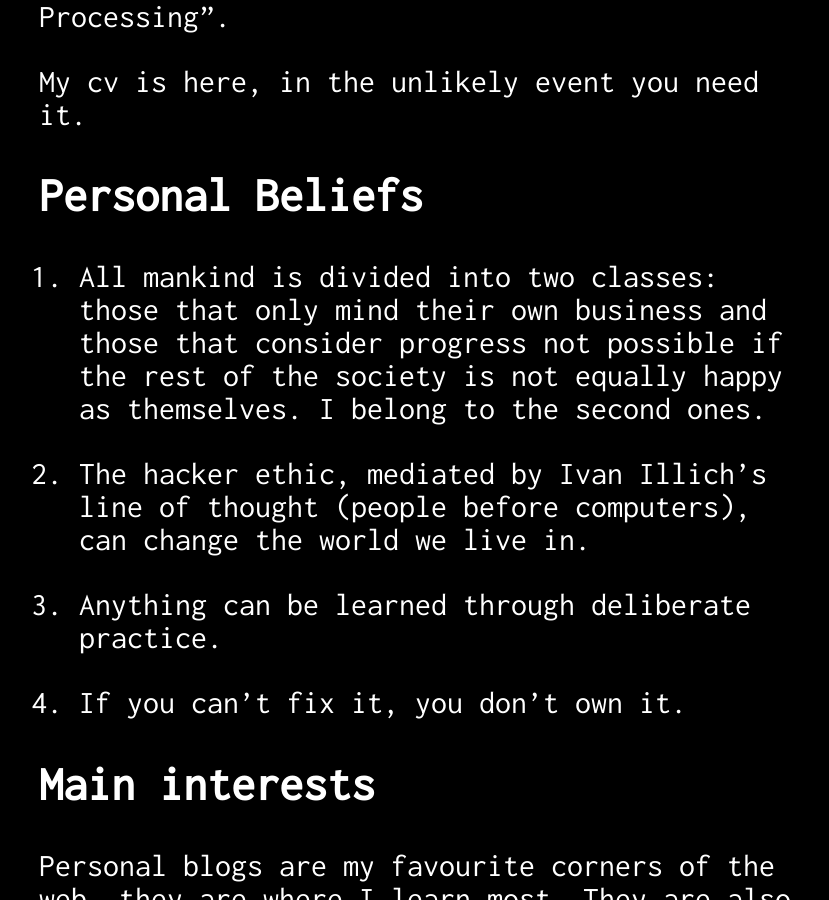
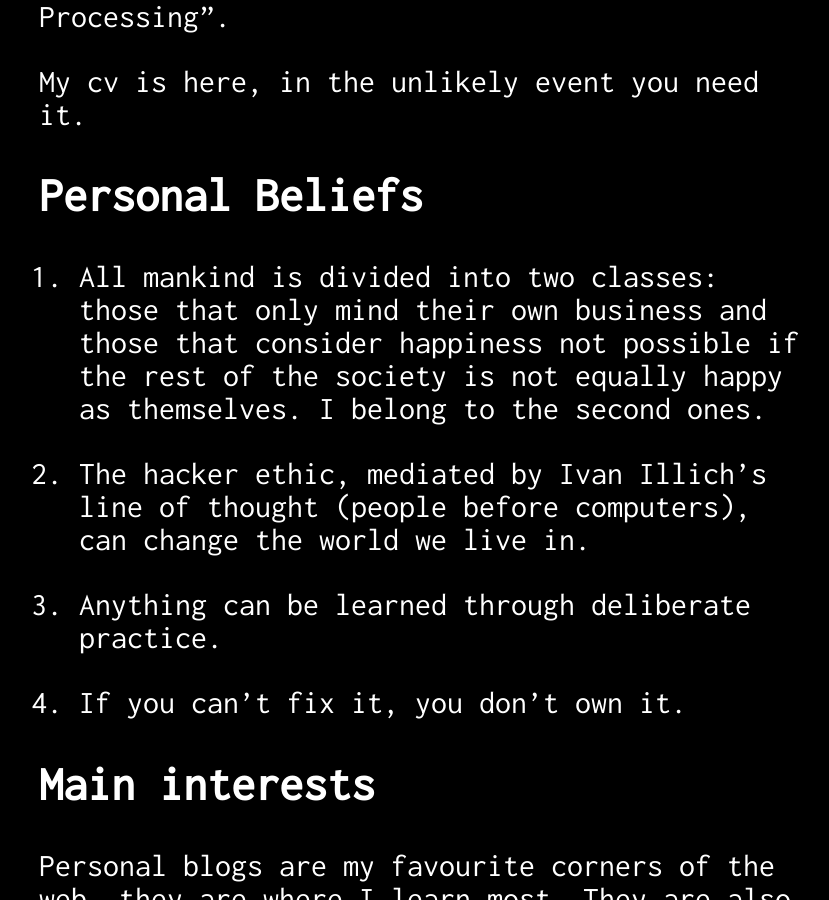
Before and after one commit to giulianopz/giulianopz.github.io, a Jekyll site: the page built from about.md, in a window 1280 px wide and 900 px high, scrolled down 855 px. Shown: the whole window, without its empty margins (217-1046 px from the left). Built offline with Jekyll 4.4.1, drawn with Linux system fonts in a browser that asks for light colours; nearby versions of some CDN libraries.

Commit message:
Tweak text

```diff
--- a/about.md
+++ b/about.md
@@ -17,7 +17,7 @@ My cv is [here](https://giulianopz.github.io/cv/), in the unlikely event you nee
 
 ## Personal Beliefs
 
-1. All mankind is divided into two classes: those that only mind their own business and those that consider progress not possible if the rest of the society is not equally happy as themselves. I belong to the second ones.
+1. All mankind is divided into two classes: those that only mind their own business and those that consider happiness not possible if the rest of the society is not equally happy as themselves. I belong to the second ones.
 
 2. The [hacker ethic](https://en.wikipedia.org/wiki/Hacker_ethic), mediated by [Ivan Illich](http://www.davidtinapple.com/illich/)'s line of thought (people before computers), can change the world we live in.
 
```
